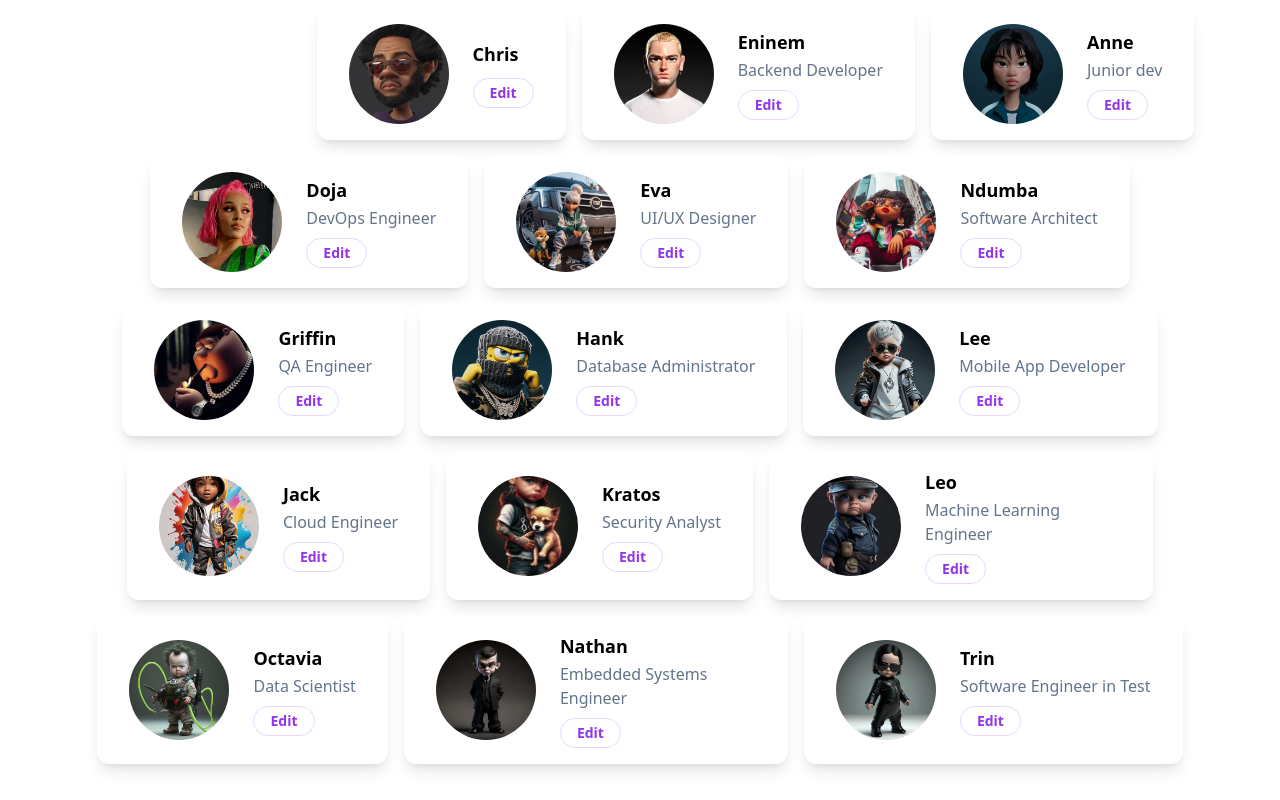
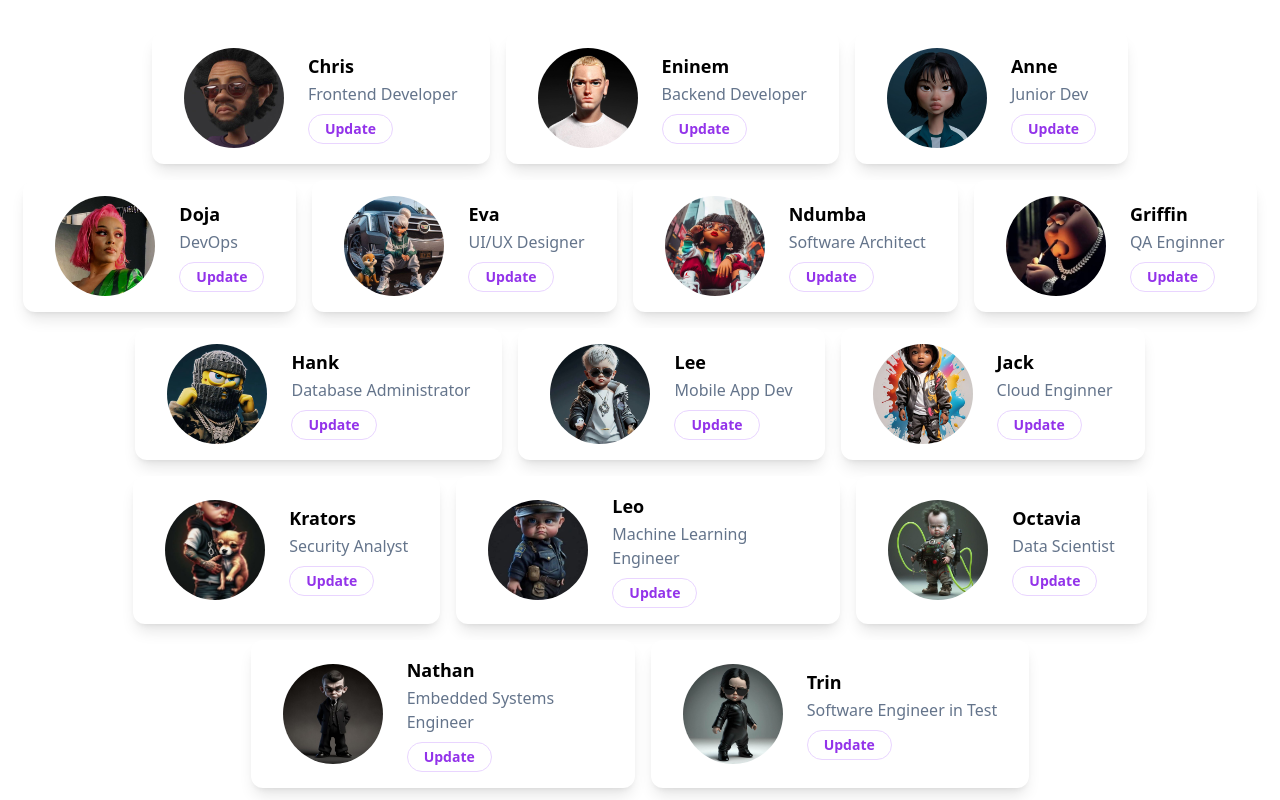
Before and after one commit to Uel-s/CodeForce-Hub, a React (Create React App) app: page / in a window 1280 px wide. Built offline with nearby package versions, Linux system fonts and the light colour scheme.

Commit message:
added key.id

```diff
--- a/package.json
+++ b/package.json
@@ -9,6 +9,7 @@
     "react": "^18.2.0",
     "react-dom": "^18.2.0",
     "react-scripts": "5.0.1",
+    "uuid": "^9.0.1",
     "web-vitals": "^2.1.4"
   },
   "scripts": {
--- a/src/App.js
+++ b/src/App.js
@@ -1,6 +1,7 @@
 import "./index.css";
 import React, { useState } from "react";
 import Employee from "./components/Employee";
+import {v4 as uuidv4} from "uuid"
 
 function App() {
   const [role, setRole] = useState("Junior dev");
@@ -27,59 +28,21 @@ function App() {
     <div className="App">
       {showEmployees ? (
         <>
+          <input type="text" onChange={(e) => setRole(e.target.value)} />
+
           <div className="flex flex-wrap justify-center">
-            <input type="text" onChange={(e) => setRole(e.target.value)} />
-            <Employee
-              name="Chris"
-              role=""
-              img="image1.jpeg"
-            />
-            <Employee
-              name="Eninem"
-              role="Backend Developer"
-              img="image2.jpeg"
-            />
-            <Employee name="Anne" role={role} img="image3.jpeg" />
-            <Employee name="Doja" role="DevOps Engineer" img="image4.jpeg" />
-            <Employee name="Eva" role="UI/UX Designer" img="image5.jpeg" />
-            <Employee
-              name="Ndumba"
-              role="Software Architect"
-              img="image6.jpeg"
-            />
-            <Employee name="Griffin" role="QA Engineer" img="image7.jpeg" />
-            <Employee
-              name="Hank"
-              role="Database Administrator"
-              img="image8.jpeg"
-            />
-            <Employee
-              name="Lee"
-              role="Mobile App Developer"
-              img="image9.jpeg"
-            />
-            <Employee name="Jack" role="Cloud Engineer" img="image10.jpeg" />
-            <Employee
-              name="Kratos"
-              role="Security Analyst"
-              img="image11.jpeg"
-            />
-            <Employee
-              name="Leo"
-              role="Machine Learning Engineer"
-              img="image12.jpeg"
-            />
-            <Employee name="Octavia" role="Data Scientist" img="image13.jpeg" />
-            <Employee
-              name="Nathan"
-              role="Embedded Systems Engineer"
-              img="image14.jpeg"
-            />
-            <Employee
-              name="Trin"
-              role="Software Engineer in Test"
-              img="image15.jpeg"
-            />
+            {employees.map((employee) => {
+              console.log(uuidv4);
+              return (
+                <Employee
+                key = {uuidv4()}
+                name={employee.name}
+                role={employee.role}
+                img={employee.img}
+              />
+              );
+
+            })}
           </div>
         </>
       ) : (
--- a/src/components/Employee.js
+++ b/src/components/Employee.js
@@ -14,7 +14,7 @@ function Employee(props) {
           <p className="text-slate-500 font-medium">{props.role}</p>
         </div>
         <button className="px-4 py-1 text-sm text-purple-600 font-semibold rounded-full border border-purple-200 hover:text-white hover:bg-purple-600 hover:border-transparent focus:outline-none focus:ring-2 focus:ring-purple-600 focus:ring-offset-2">
-          Edit
+          Update
         </button>
       </div>
     </div>
```
Also changed, not shown: 1 other file (tests, documents, lock files or other folders).
